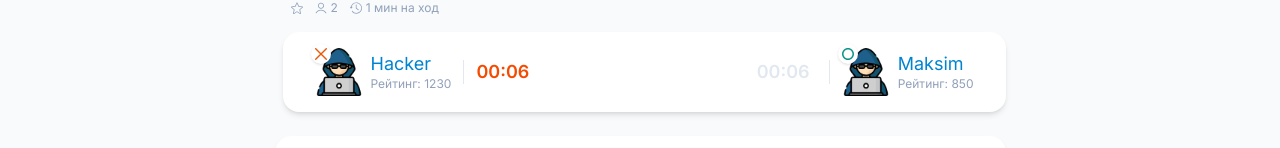
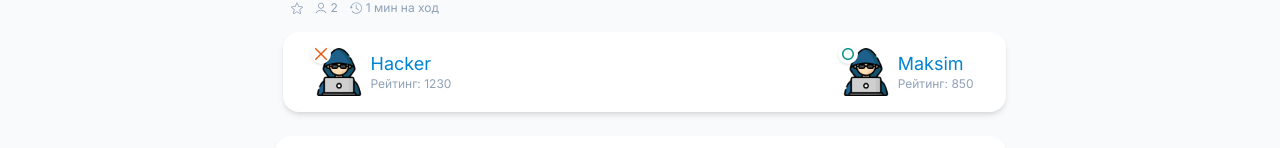
Before and after one commit to gulnaz-web/tik-tak-toe-app, a Next.js app: page / in a window 1280 px wide. Shown: the part 165-313 px from the top of the page. Built offline with nearby package versions, Linux system fonts and the light colour scheme.

Commit message:
added: mock data and cellClick

```diff
--- a/src/components/game/Game.tsx
+++ b/src/components/game/Game.tsx
@@ -2,14 +2,9 @@
 
 import { useState } from "react";
 import { GameTitle, GameInfo, GameField, GameLayout } from "./ui";
-import { GAME_SYMBOLS } from "@/mock/players/constants";
 import { GameMoveInfo } from "./ui/GameMoveInfo";
 import { Button } from "@/ui-components";
-
-export const Game = () => {
-  const [playersCount, setPlayersCount] = useState(2);
-  const [currentMove, setCurrentMove] = useState(GAME_SYMBOLS.CROSS);
-  const [isWinner, setIsWinner] = useState(false);
+import { useGameState } from "./hooks/useGameState";
 
 const actions = (
   <>
@@ -22,28 +17,29 @@ export const Game = () => {
   </>
 );
 
+const PLAYERS_COUNT = 2;
+
+export const Game = () => {
+  const [playersCount, setPlayersCount] = useState<number>(PLAYERS_COUNT);
+
+  const { cells, currentMove, nextMove, cellClick } =
+    useGameState(playersCount);
+
+  const [isWinner, setIsWinner] = useState(false);
+
   return (
     <>
       <GameLayout
         title={
           <GameTitle playersCount={playersCount} timeMode="1 мин на ход" />
         }
-        gameInfo={
-          <GameInfo
-            playersCount={playersCount}
-            currentMove={currentMove}
-            isWinner={isWinner}
-          />
-        }
+        gameInfo={<GameInfo playersCount={playersCount} isWinner={isWinner} />}
         gameMoveInfo={
-          <GameMoveInfo
-            currentMove={currentMove}
-            nextMove={GAME_SYMBOLS.ZERO}
-          />
+          <GameMoveInfo currentMove={currentMove} nextMove={nextMove} />
         }
         actions={actions}
       >
-        <GameField />
+        <GameField cells={cells} onCellClick={cellClick} />
       </GameLayout>
     </>
   );
--- /dev/null
+++ b/src/components/game/constants.ts
@@ -0,0 +1,13 @@
+export const GAME_SYMBOLS = {
+  ZERO: "zero",
+  CROSS: "cross",
+  TRINGLE: "tringle",
+  SQUARE: "square",
+} as const;
+
+export const MOVE_ORDER = [
+  GAME_SYMBOLS.CROSS,
+  GAME_SYMBOLS.ZERO,
+  GAME_SYMBOLS.TRINGLE,
+  GAME_SYMBOLS.SQUARE,
+];
--- /dev/null
+++ b/src/components/game/hooks/useGameState.ts
@@ -0,0 +1,44 @@
+import { useState } from "react";
+import { GAME_SYMBOLS, MOVE_ORDER } from "@/components/game/constants";
+import { PlayerDataSymbolType } from "@/mock/players/mock-players";
+
+type GameStateType = {
+  cells: Array<null | PlayerDataSymbolType>;
+  currentMove: PlayerDataSymbolType;
+};
+
+function getNextMove(
+  currentMove: PlayerDataSymbolType,
+  playersCount: number,
+): PlayerDataSymbolType {
+  const slicedMoveOrder = MOVE_ORDER.slice(0, playersCount);
+
+  const nextMoveIndex = slicedMoveOrder.indexOf(currentMove) + 1;
+  return slicedMoveOrder[nextMoveIndex] ?? slicedMoveOrder[0];
+}
+
+export const useGameState = (playersCount: number) => {
+  const [{ cells, currentMove }, setGameState] = useState<GameStateType>(
+    () => ({
+      cells: new Array(19 * 19).fill(null),
+      currentMove: GAME_SYMBOLS.CROSS,
+    }),
+  );
+
+  const nextMove = getNextMove(currentMove, playersCount);
+
+  const cellClick = (index: number) => {
+    setGameState((gameState) => {
+      if (gameState.cells[index]) return gameState;
+
+      return {
+        ...gameState,
+        cells: gameState.cells.map((cell, i) =>
+          i === index ? gameState.currentMove : cell,
+        ),
+        currentMove: getNextMove(gameState.currentMove, playersCount),
+      };
+    });
+  };
+  return { cells, currentMove, nextMove, cellClick };
+};
--- a/src/components/game/ui/GameField.tsx
+++ b/src/components/game/ui/GameField.tsx
@@ -1,26 +1,32 @@
-import { useState } from "react";
 import { GameSymbol } from "./GameSymbol";
+import { PlayerDataSymbolType } from "@/mock/players/mock-players";
 
 type GameCellType = {
   children: React.ReactNode;
+  onClick: () => void;
 };
 
-function GameCell({ children }: GameCellType) {
+function GameCell({ children, onClick }: GameCellType) {
   return (
-    <button className="border border-slate-200 -ml-px -mt-px flex items-center justify-center">
+    <button
+      className="border border-slate-200 -ml-px -mt-px flex items-center justify-center"
+      onClick={onClick}
+    >
       {children}
     </button>
   );
 }
 
-export const GameField = () => {
-  const [{ cells }, setGameState] = useState(() => ({
-    cells: new Array(19 * 19).fill(null),
-  }));
+type GameFieldType = {
+  cells: Array<null | PlayerDataSymbolType>;
+  onCellClick: (index: number) => void;
+};
+
+export const GameField = ({ cells, onCellClick }: GameFieldType) => {
   return (
     <div className="grid grid-cols-[repeat(19,_35px)] grid-rows-[repeat(19,_35px)] pl-px pt-px mt-3">
       {cells.map((symbol, index) => (
-        <GameCell key={index}>
+        <GameCell key={index} onClick={() => onCellClick(index)}>
           {symbol && <GameSymbol symbol={symbol} className="w-5 h-5" />}
         </GameCell>
       ))}
--- a/src/components/game/ui/GameInfo.tsx
+++ b/src/components/game/ui/GameInfo.tsx
@@ -5,14 +5,12 @@ import { PlayerInfo } from "./PlayerInfo";
 type GameInfoType = {
   className?: string;
   playersCount: number;
-  currentMove: string;
   isWinner: boolean;
 };
 
 export const GameInfo = ({
   className,
   playersCount,
-  currentMove,
   isWinner,
 }: GameInfoType) => {
   return (
@@ -25,9 +23,8 @@ export const GameInfo = ({
       {players.slice(0, playersCount).map((player, index) => (
         <PlayerInfo
           key={player.id}
-          player={player}
+          playerInfo={player}
           isRight={index % 2 === 1}
-          isTimerRunning={currentMove === player.symbol && !isWinner}
         />
       ))}
     </div>
--- a/src/components/game/ui/GameLayout.tsx
+++ b/src/components/game/ui/GameLayout.tsx
@@ -20,7 +20,7 @@ export const GameLayout = ({
         {gameInfo}
       </div>
 
-      <div className="bg-white rounded-2xl shadow-md px-8  pt-5 pb-7 mt-6">
+      <div className="bg-white rounded-2xl shadow-md px-8 pt-5 pb-7 mt-6">
         <div className="flex gap-3 items-center">
           <div className="mr-auto">{gameMoveInfo}</div>
           {actions}
--- a/src/components/game/ui/GameSymbol.tsx
+++ b/src/components/game/ui/GameSymbol.tsx
@@ -4,7 +4,7 @@ import {
   TringleIcon,
   ZeroIcon,
 } from "@/icon-components";
-import { GAME_SYMBOLS } from "@/mock/players/constants";
+import { GAME_SYMBOLS } from "@/components/game/constants";
 import { PlayerDataSymbolType } from "@/mock/players/mock-players";
 
 type GameSymbolType = {
--- a/src/components/game/ui/PlayerInfo.tsx
+++ b/src/components/game/ui/PlayerInfo.tsx
@@ -5,52 +5,25 @@ import { PlayerDataType } from "@/mock/players/mock-players";
 import { GameSymbol } from "./GameSymbol";
 
 type PlayerInfoType = {
-  isTimerRunning: boolean;
   isRight: boolean;
-  player: PlayerDataType;
+  playerInfo: PlayerDataType;
 };
 
-export const PlayerInfo = ({
-  isRight,
-  isTimerRunning,
-  player,
-}: PlayerInfoType) => {
-  const [seconds, setSeconds] = useState(6);
-
-  const minutesString = String(Math.floor(seconds / 60)).padStart(2, "0");
-  const secondsString = String(seconds % 60).padStart(2, "0");
-
-  const isDanger = seconds < 10;
-
-  const getTimerColor = () => {
-    if (isTimerRunning) {
-      return isDanger ? "text-orange-600" : "text-slate-900";
-    }
-    return "text-slate-200";
-  };
-
+export const PlayerInfo = ({ isRight, playerInfo }: PlayerInfoType) => {
   return (
-    <div className={clsx("flex gap-3 items-center", isRight && "justify-self-end")}>
+    <div
+      className={clsx("flex gap-3 items-center", isRight && "justify-self-end")}
+    >
       <div className={clsx("relative", isRight && "order-3")}>
         <Profile
-          name={player.name}
-          rating={player.rating}
-          avatar={player.avatar}
+          name={playerInfo.name}
+          rating={playerInfo.rating}
+          avatar={playerInfo.avatar}
         />
 
         <div className="w-5 h-5 rounded-full bg-white shadow absolute -left-1 -top-1 flex items-center justify-center">
-          <GameSymbol symbol={player.symbol} />
+          <GameSymbol symbol={playerInfo.symbol} />
         </div>
-      </div>
-      <div className={clsx("h-6 w-px bg-slate-200", isRight && "order-2")} />
-      <div
-        className={clsx(
-          " text-lg font-semibold w-[60px]",
-          isRight && "order-1",
-          getTimerColor(),
-        )}
-      >
-        {minutesString}:{secondsString}
       </div>
     </div>
   );
--- a/src/mock/players/constants.ts
+++ /dev/null
@@ -1,6 +0,0 @@
-export const GAME_SYMBOLS = {
-  ZERO: "zero",
-  CROSS: "cross",
-  TRINGLE: "tringle",
-  SQUARE: "square",
-} as const;
--- a/src/mock/players/mock-players.ts
+++ b/src/mock/players/mock-players.ts
@@ -1,4 +1,4 @@
-import { GAME_SYMBOLS } from "./constants";
+import { GAME_SYMBOLS } from "@/components/game/constants";
 import avatarHacker from "./images/avatarHacker.png";
 
 export const players = [
```
Lines whose indentation alone changed are shown as unchanged.
